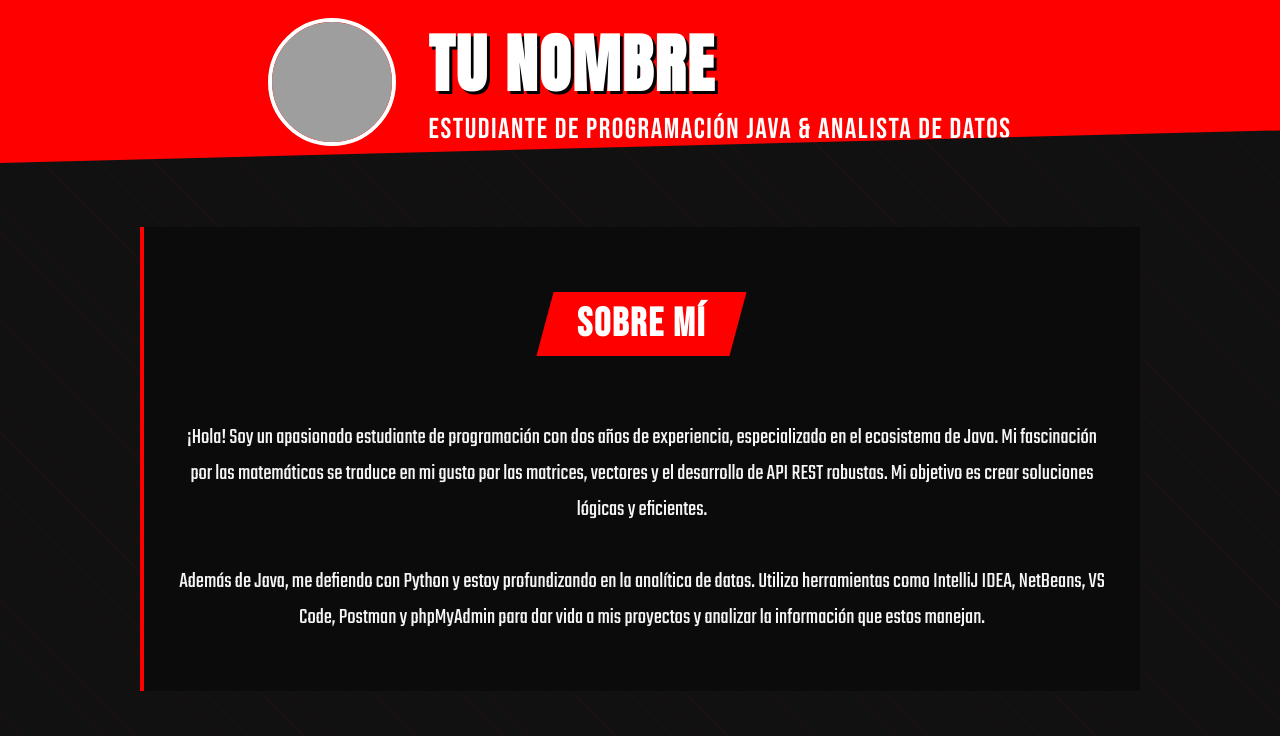
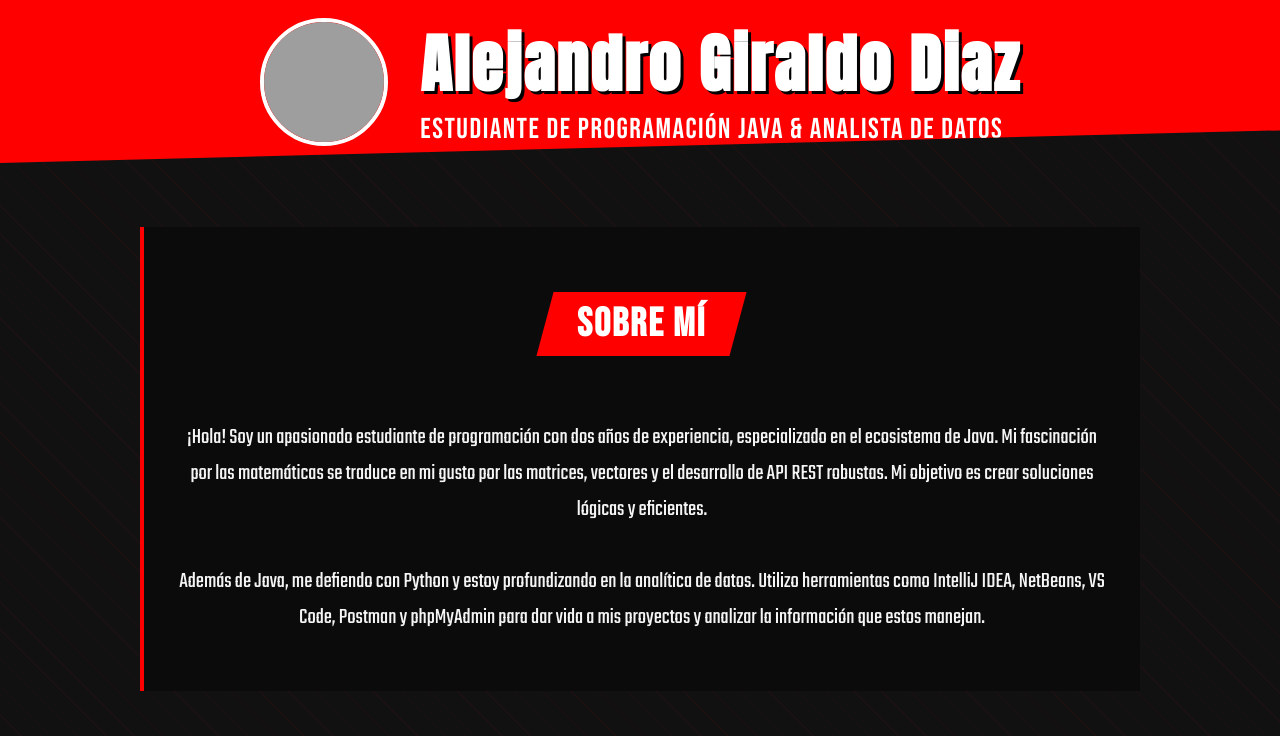
Before and after one commit to Alemang12/Alemang12.github.io, a plain HTML site: page index.html in a window 1280 px wide. Shown: the top 736 px of the page. Drawn offline with Linux system fonts and the light colour scheme; grey boxes are pictures that could not be loaded.

Commit message:
Update index.html

```diff
--- a/index.html
+++ b/index.html
@@ -256,7 +256,7 @@
             <img src="https://avatars.githubusercontent.com/u/159795511?v=4" alt="Foto de Perfil" class="profile-pic">
             <div class="header-text">
                 <!-- REEMPLAZA CON TU NOMBRE -->
-                <h1>TU NOMBRE</h1>
+                <h1>Alejandro Giraldo Diaz</h1>
                 <p>Estudiante de Programación Java & Analista de Datos</p>
             </div>
         </div>
```
